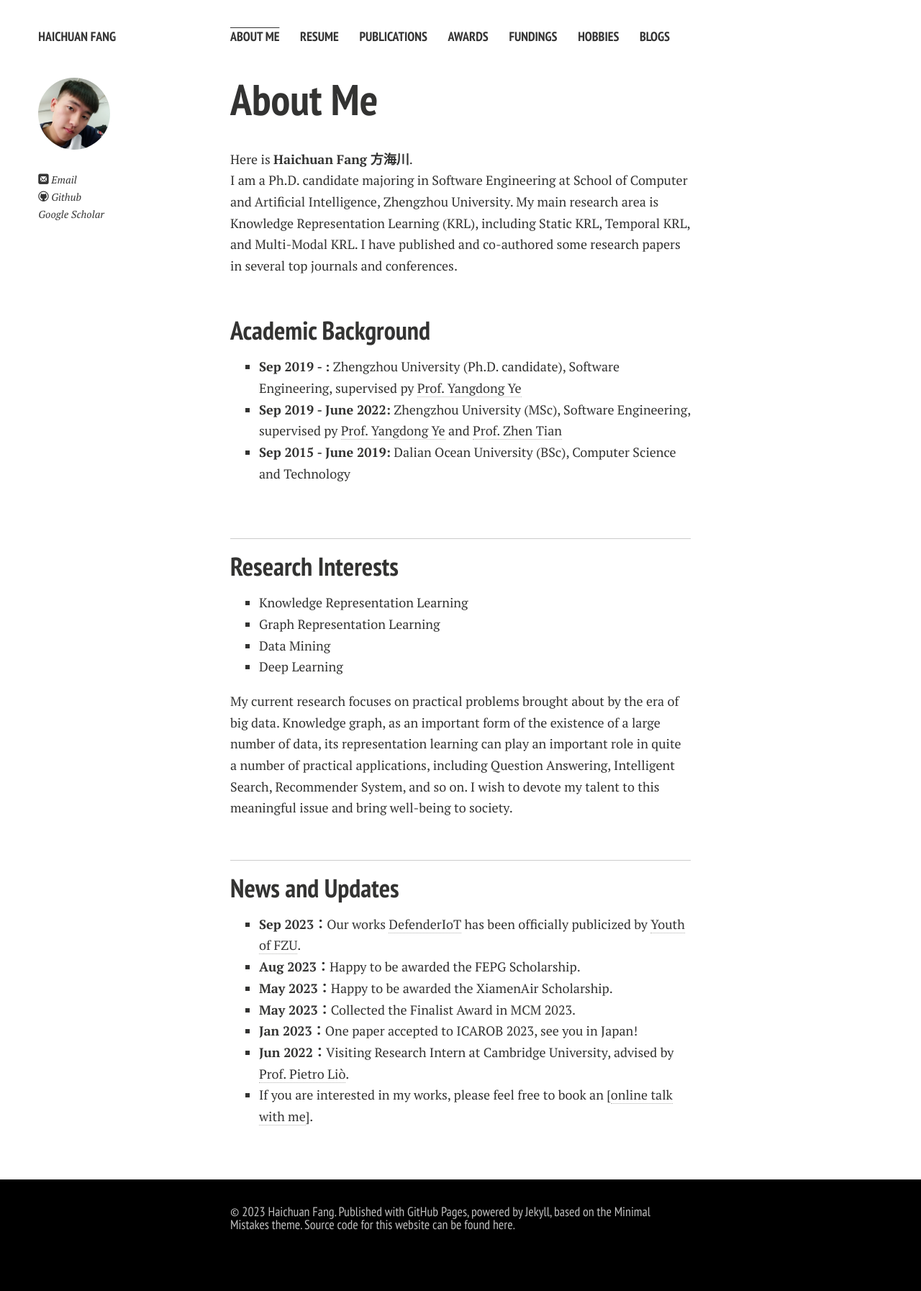
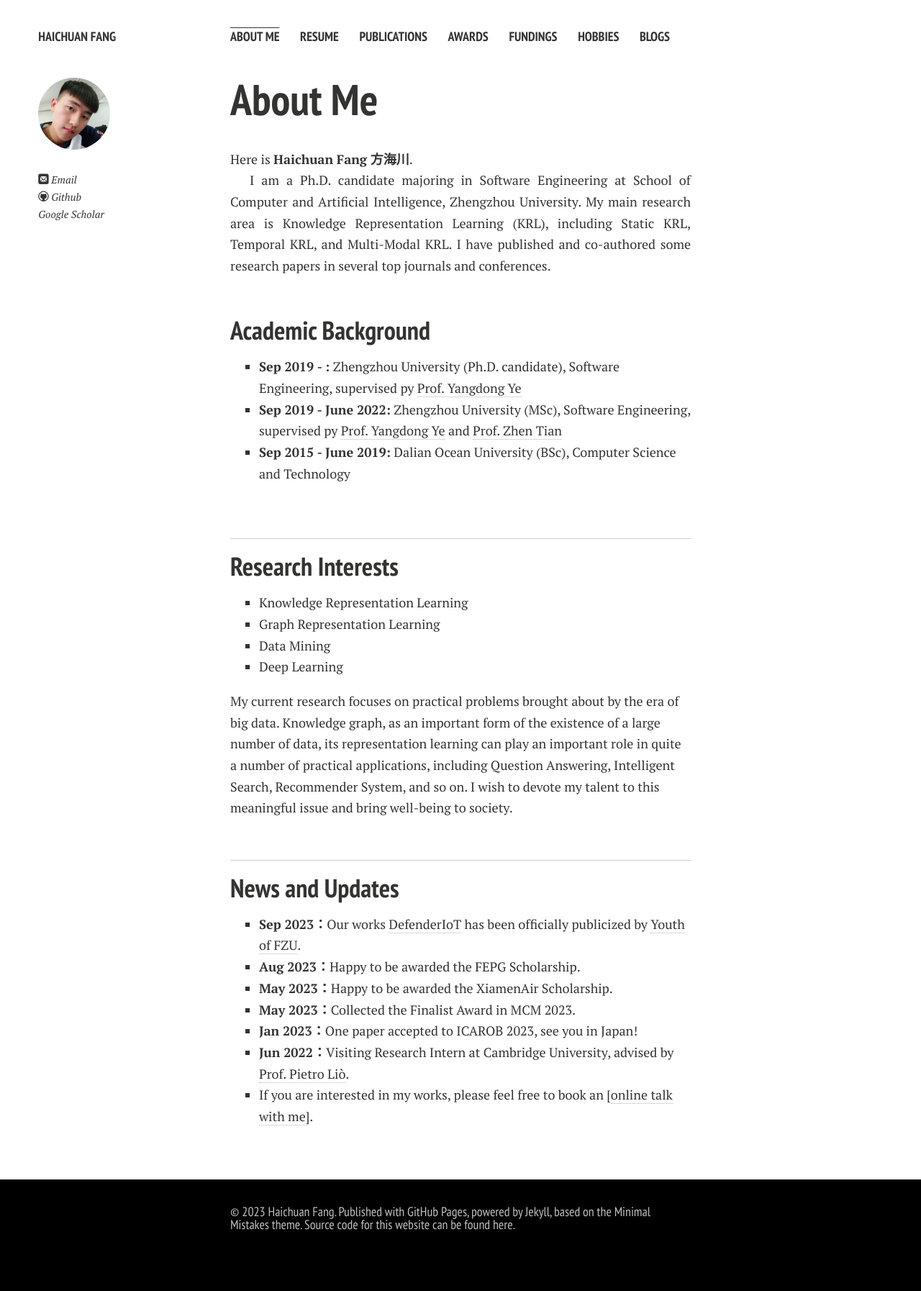
Before and after one commit to wywsunflower/wywsunflower.github.io, a Jekyll site: the page built from index.md, in a window 1280 px wide. Shown: the whole page at 72% size. Built offline with Jekyll 4.4.1, drawn with Linux system fonts in a browser that asks for light colours; nearby versions of some CDN libraries; comment, search, counter and statistics services are not loaded; a style sheet for code colours, icons or effects is not loaded; our own code applies the rules of GitHub Pages for plain Markdown files.

Commit message:
Update index.md

```diff
--- a/index.md
+++ b/index.md
@@ -10,7 +10,8 @@ layout: page
 <!--
 I am a senior student majoring in **Automation** at Fuzhou University and **Robotics** at Maynooth University (Ireland, Combined Degrees). Currently, I am working as a research assistant in the **IACTIP Lab** (Provincial Key), advised by [Prof. Zhezhuang Xu](https://www.researchgate.net/profile/Zhezhuang-Xu). Here is [[my CV](https://caihanlin.com/file/CV-HanlinCAI.pdf)]. -->
 <br>
-I am a  Ph.D. candidate majoring in Software Engineering at School of Computer and Artificial Intelligence, Zhengzhou University. My main research area is Knowledge Representation Learning (KRL), including Static KRL, Temporal KRL, and Multi-Modal KRL. I have published and co-authored some research papers in several top journals and conferences.
+<p align="justify">I am a  Ph.D. candidate majoring in Software Engineering at School of Computer and Artificial Intelligence, Zhengzhou University. My main research area is Knowledge Representation Learning (KRL), including Static KRL, Temporal KRL, and Multi-Modal KRL. I have published and co-authored some research papers in several top journals and conferences.</p>
+
 
 <br>
 
```
